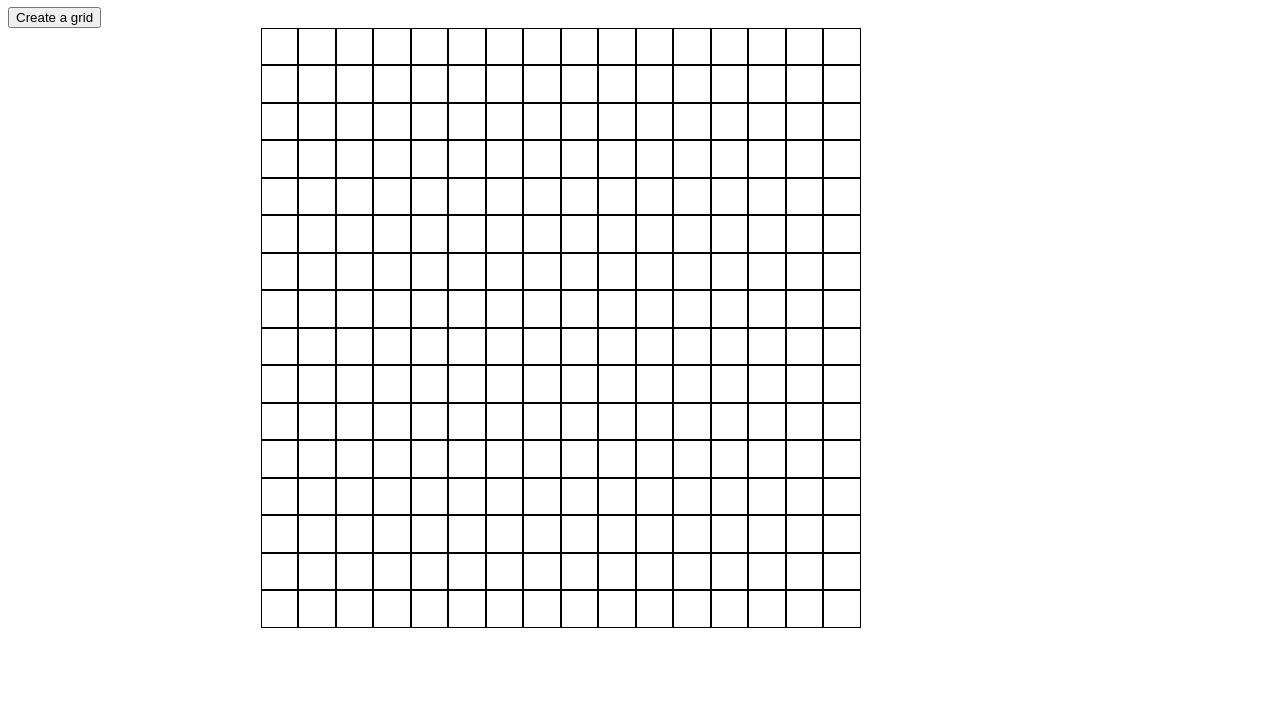
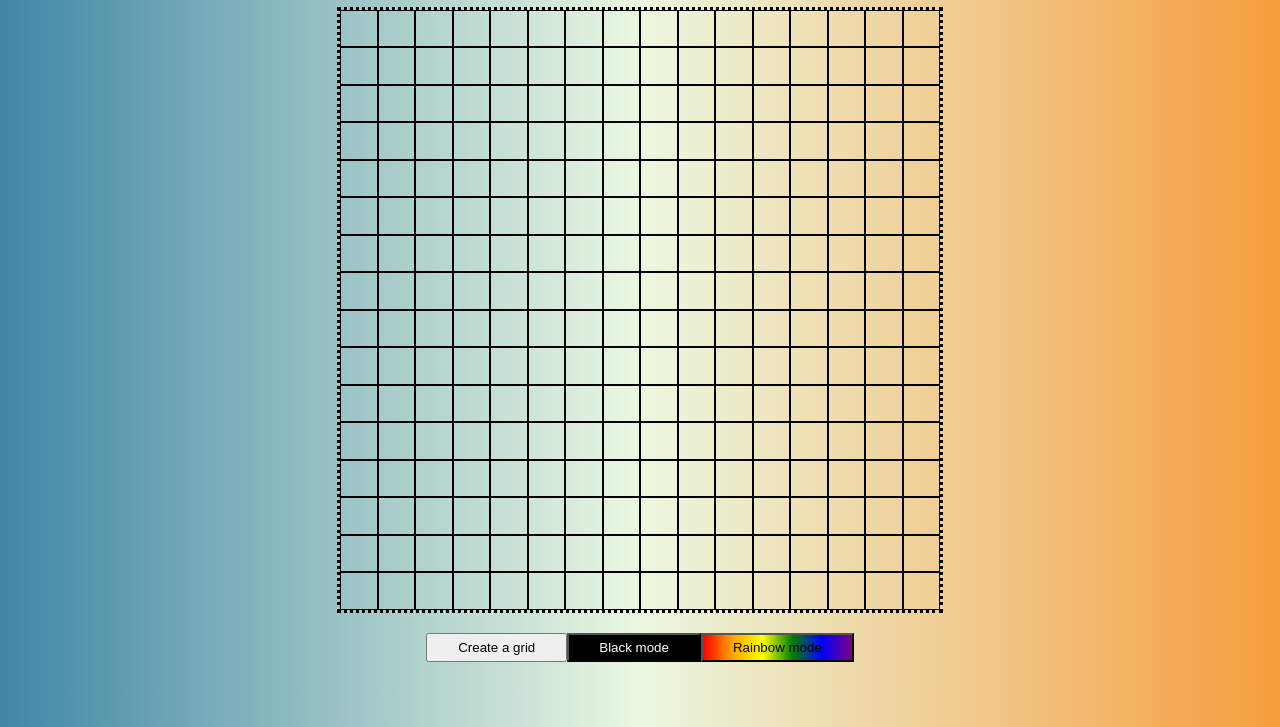
Before and after one commit to Mikhanikus/Sketch-grid, a plain HTML site: page Index.html in a window 1280 px wide. Shown: the part 73-800 px from the top of the page. Drawn offline with Linux system fonts and the light colour scheme.

Commit message:
Changed design, added additional functionality

```diff
--- a/Index.html
+++ b/Index.html
@@ -2,14 +2,18 @@
 <html lang="en">
 <head>
     <meta charset="UTF-8">
-    <title>Sketch-a-grid</title>
+    <title>Etch-a-sketch</title>
     <link href="css.css" type="text/css" rel="stylesheet">
 </head>
 <body>
-<h1>Sketch-a-grid</h1>
-<div id="main">
-    <button>Create a grid</button>
+<h1>Etch-a-sketch</h1>
+<div>
     <div id="container">
+    </div>
+    <div class='buttons'>
+    <button id="create">Create a grid</button>
+    <button id="black">Black mode</button>
+    <button id="rainbow">Rainbow mode</button>
     </div>
 </div>
 </body>
--- a/Js.js
+++ b/Js.js
@@ -1,57 +1,78 @@
 //grid-template-columns: repeat(64, 1fr);
 //     grid-template-rows: repeat(64, 1fr) ;
 //assign the DOM container element to container variable
-let main = document.getElementById('main');
-let button = document.querySelector('button');
+let create = document.getElementById('create');
 let container = document.getElementById('container');
-let cell = document.querySelectorAll('.cell');
+let rainbow = document.getElementById('rainbow');
+let black = document.getElementById('black');
+let status = 'rainbow';
+let gridSize = 16;
 
-button.addEventListener('click', function () {
-    let a = prompt('Please specify the number of rows and columns');
-    if (a > 100) {
+// button that specifies the size of the grid
+create.addEventListener('click', function () {
+    gridSize = prompt('Please specify the number of rows and columns');
+    if (gridSize > 100) {
         alert ('The number should be less or equal to 100')
     }
     else {
         container.textContent = '';
-        createGrid(a,a);
+        createGrid(gridSize,gridSize,status);
     }
 });
+// changes to rainbow colors
+rainbow.addEventListener('click', function () {
+    status = 'rainbow';
+    container.textContent = '';
+    createGrid(gridSize,gridSize, 'rainbow');
+});
+// changes color to black and white
+black.addEventListener('click', function () {
+    status = 'black';
+    container.textContent = '';
+    createGrid(gridSize,gridSize, 'black');
+});
 
-//Creates cells tagged 'div'
-function createCells () {
+//get a random number
+function randomize (multiply) {
+    return Math.ceil(Math.random()*multiply);
+}
+
+//Creates divs and sets color to each element
+function createCells (hue, bright, saturation) {
+    let thisBright = bright;
     a = document.createElement('div');
-    a.setAttribute('class', 'cell');
-    let brigh = 60;
-    let hue = Math.ceil(Math.random()*360);
-    let satur = Math.ceil(Math.random()*100);
     a.addEventListener('mouseenter', function () {
+        if (thisBright > 0) {
+            thisBright -=10;
+        }
+        else {
 
-        brigh -=10;
+        }
         event.target.setAttribute('style', `background-color:
-        hsl(${hue}, ${satur}%, ${brigh}%);`);
+        hsl(${hue}, ${saturation}%, ${thisBright}%);`);
 
 
     });
     return a;
 }
-//get a random number
-function randomizeNumber () {
-    return Math.ceil(Math.random()*360);
-}
-// Use hsl scheme
-// creates elements, the number is specified by "cells" and attaches to element.
-function populateGrid (cells) {
+// creates cells, the number is specified by "cells" and attaches to element.
+function populateGrid (cells, regime) {
     for (let i = 0; i<cells; i++) {
-        container.appendChild(createCells());
+        if (regime === 'rainbow') {
+            container.appendChild(createCells(randomize(360), randomize(100), 60));
+        }
+        if (regime === 'black') {
+            container.appendChild(createCells(randomize(360), randomize(100), 0));
+        }
     }
 
 }
 
 // creates a grid with specified number of rows and columns and populates it with cells rows*columns
-function createGrid (rows, columns) {
+function createGrid (rows, columns, regime) {
     container.setAttribute('style', `grid-template-columns: repeat(${columns}, 1fr);
         grid-template-rows: repeat(${rows}, 1fr);`);
-    populateGrid(rows*columns, container)
+    populateGrid(rows*columns, regime)
 }
-
-createGrid(16,16);
+//create default layout
+createGrid(16,16, 'rainbow');
--- a/css.css
+++ b/css.css
@@ -1,14 +1,35 @@
+body {
+    background: linear-gradient(0.25turn, #3f87a6, #ebf8e1, #f69d3c);}
+
 #container {
-    position: relative;
-    left: 20%;
+    margin-left: auto;
+    margin-right: auto;
     display: grid;
     width: 600px;
     height: 600px;
+    border: 3px dotted black;
 
 }
 #container div {
     border: 1px solid black;
 }
 h1 {
+    text-align: center;
+}
+button {
+    text-align: center;
+    padding: 5px 30px;
 
 }
+#black {
+    background-color: black;
+    color: white;
+}
+#rainbow {
+    background: linear-gradient(90deg, red, orange, yellow, green, blue, purple);
+}
+.buttons {
+    display: flex;
+    justify-content: center;
+    padding: 20px;
+}
```
